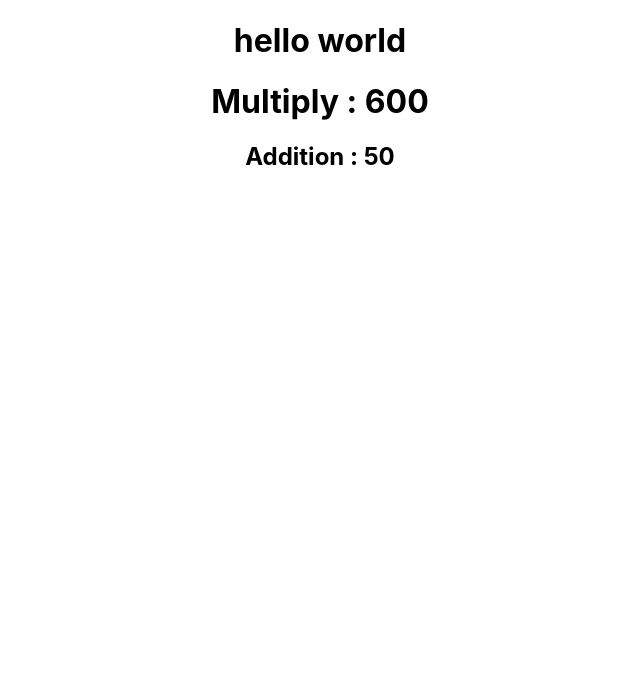
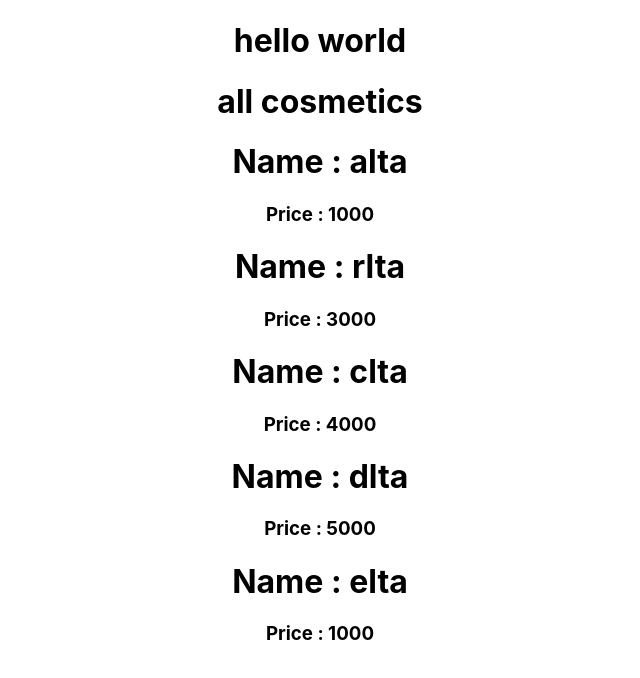
Before and after one commit to Shihab2022/start-react-simple-react-milestone-8, a React (Create React App) app in the folder storage-integration-module-47-5/: page / in a window 1280 px wide. Shown: the top 678 px of the page, without its empty margins (320-960 px from the left). Built offline with nearby package versions, Linux system fonts and the light colour scheme.

Commit message:
cosmitics

```diff
--- a/storage-integration-module-47-5/src/App.js
+++ b/storage-integration-module-47-5/src/App.js
@@ -1,11 +1,16 @@
 import './App.css';
-import Default from './Componant/Default/Default';
+import Cosmetics from './Componant/Cosmetic/Cosmetics';
+// import Data from './Componant/Data/Data';
+// import Default from './Componant/Default/Default';
 
 function App() {
   return (
     <div className="App">
    <h1>hello world</h1>
-<Default></Default>
+{/* <Default></Default>
+<Data></Data> */}
+
+<Cosmetics></Cosmetics>
     </div>
   );
 }
--- /dev/null
+++ b/storage-integration-module-47-5/src/Componant/Cosmetic/Cosmetic.js
@@ -0,0 +1,13 @@
+import React from 'react';
+
+const Cosmetic = (props) => {
+    const {name,price}=props.cosmetic
+    return (
+        <div>
+          <h1>Name : {name}</h1>
+          <h3>Price : {price}</h3>
+        </div>
+    );
+};
+
+export default Cosmetic;
--- /dev/null
+++ b/storage-integration-module-47-5/src/Componant/Cosmetic/Cosmetics.js
@@ -0,0 +1,24 @@
+import React from 'react';
+import Cosmetic from './Cosmetic';
+
+const Cosmetics = () => {
+
+    const cosmetics=[
+        {id:1, name:'alta', price:1000},
+        {id:2,name:'rlta',price:3000},
+        {id:3,name:'clta',price:4000},
+        {id:4,name:'dlta',price:5000},
+        {id:5,name:'elta',price:1000}
+    ]
+    return (
+        <div>
+            <h1>all cosmetics</h1>
+            {
+
+cosmetics.map(cosmetic=> <Cosmetic cosmetic={cosmetic} key={cosmetic.id}></Cosmetic>)
+            }
+        </div>
+    );
+};
+
+export default Cosmetics;
--- /dev/null
+++ b/storage-integration-module-47-5/src/Componant/Data/Data.js
@@ -0,0 +1,51 @@
+import React, { useEffect, useState } from 'react';
+
+const Data = () => {
+// const []= useState()
+    const allData=[
+        {
+          "id": "623863c21bda43e3209aa6ab",
+          "index": 0,
+          "picture": "http://placehold.it/32x32",
+          "name": "Maxwell Spence"
+        },
+        {
+          "id": "623863c2a2b659c9ff2cb8d1",
+          "index": 1,
+          "picture": "http://placehold.it/32x32",
+          "name": "Wilkins Dean"
+        },
+        {
+          "id": "623863c2c00689cb684883a6",
+          "index": 2,
+          "picture": "http://placehold.it/32x32",
+          "name": "Donna Frye"
+        },
+        {
+          "id": "623863c2380f5f0d353276e4",
+          "index": 3,
+          "picture": "http://placehold.it/32x32",
+          "name": "Bright Kelly"
+        },
+        {
+          "id": "623863c26178378834529ab4",
+          "index": 4,
+          "picture": "http://placehold.it/32x32",
+          "name": "Hendrix Ferguson"
+        }
+      ]
+      useEffect(() =>{
+          fetch(allData)
+          .then(res=>res.json())
+          .then(data=>console.log(data))
+
+      })
+
+    return (
+        <div>
+
+        </div>
+    );
+};
+
+export default Data;
```
Also changed, not shown: storage-integration-module-47-5/src/Componant/Data/Data.css (added).
